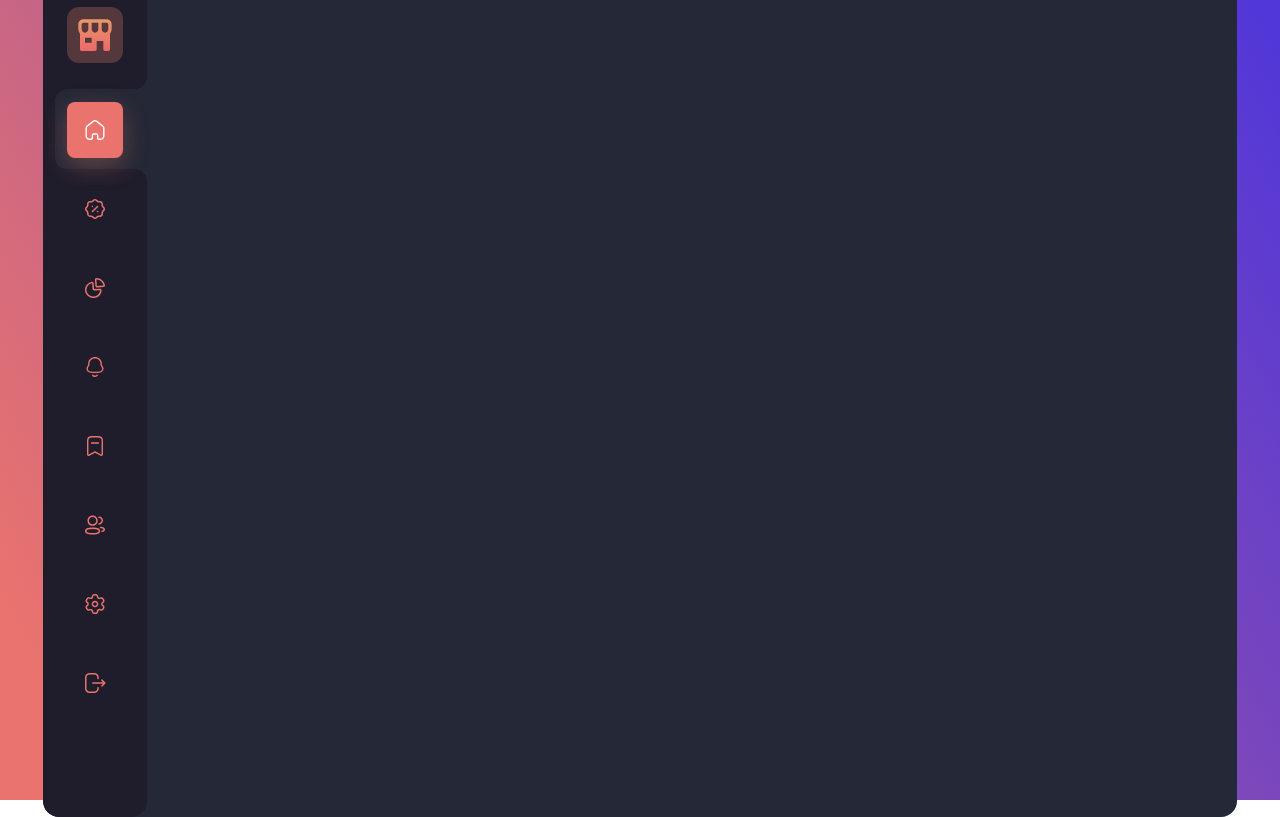
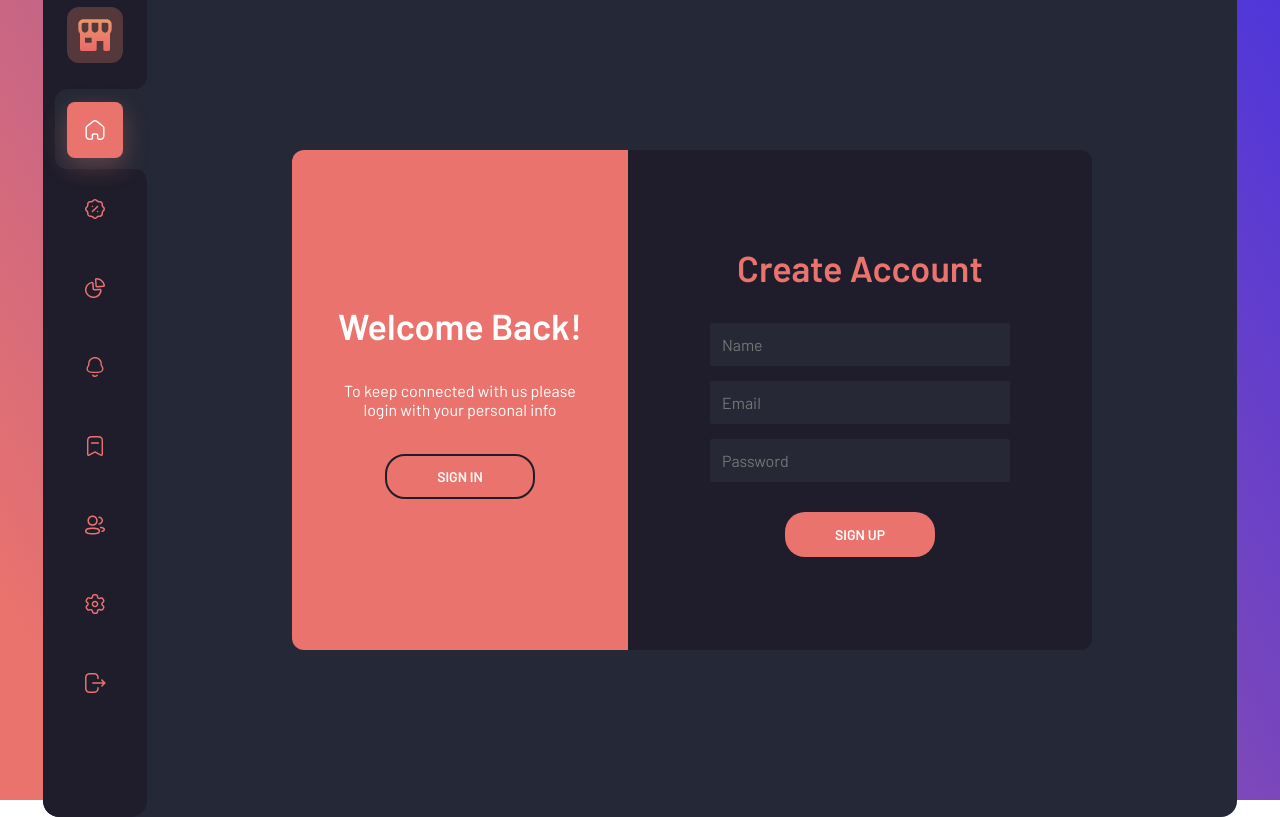
Before and after one commit to MVDNSX/small-project, a React (Create React App) app: page /account in a window 1280 px wide. Built offline with nearby package versions, Linux system fonts and the light colour scheme.

Commit message:
add account page with registration and login form and add animation with framer-motion

```diff
--- /dev/null
+++ b/src/Pages/Account/Account.css
@@ -0,0 +1,37 @@
+.account-page {
+	height: 100%;
+	display: flex;
+	justify-content: center;
+	align-items: center;
+}
+
+.main-form {
+	width: 800px;
+	height: 500px;
+	background-color: #1f1d2b;
+	border-radius: 12px;
+	display: flex;
+	overflow: hidden;
+}
+
+.form-reverse {
+	flex-direction: row-reverse;
+}
+
+.block-greeting {
+	height: 100%;
+	width: 42%;
+	background-color: #ea736d;
+	color: #fff;
+	padding: 30px;
+	z-index: 3;
+	overflow: hidden;
+}
+
+.block-forms {
+	height: 100%;
+	width: 58%;
+	background-color: #1f1d2b;
+	padding: 30px;
+	z-index: 2;
+}
--- a/src/Pages/Account/Account.jsx
+++ b/src/Pages/Account/Account.jsx
@@ -1,6 +1,40 @@
-const Account = () => {
+import { AnimatePresence, motion } from "framer-motion"
+import { useState } from 'react'
+import './Account.css'
+import Entry from '../../components/Forms/Entry'
+import Greeting from '../../components/Forms/Greeting'
+
+const Account = (props) => {
+	const [side, setSide] = useState(true);
+
+
+	const handlerSide = () => {setSide(!side)}
+
 	return (
-		<div className="">Account</div>
+		<div className="account-page">
+			<AnimatePresence>
+				<motion.div className={side ? 'main-form' : 'main-form form-reverse'}
+				initial={{height:0, opacity:0}}
+				animate={{height:500, opacity:1}}
+				transition={{duration: 0.4}}>
+
+					<motion.div
+					className="block-greeting"
+					layout
+					transition={{duration: 0.6}}>
+						<Greeting side={side} handlerSide={handlerSide}/>
+					</motion.div>
+
+					<motion.div
+					className="block-forms"
+					layout
+					transition={{duration: 0.6}}>
+						<Entry side={side}/>
+					</motion.div>
+
+				</motion.div>
+			</AnimatePresence>
+		</div>
 	)
 }
 
--- /dev/null
+++ b/src/components/Forms/Entry.css
@@ -0,0 +1,52 @@
+.login,
+.register {
+	height: 100%;
+	display: flex;
+	align-items: center;
+	justify-content: center;
+}
+
+.login-form,
+.register-form {
+	display: flex;
+	flex-direction: column;
+	align-items: center;
+}
+
+.login__title,
+.register__title {
+	font-weight: 600;
+	font-size: 36px;
+	line-height: 1.4;
+	color: #ea736d;
+	margin-bottom: 30px;
+}
+
+.login-form input,
+.register-form input {
+	width: 300px;
+	padding: 12px;
+	background-color: #262836;
+	border-radius: 2px;
+	margin-bottom: 15px;
+	caret-color: #ea736d;
+	font-size: 16px;
+	color: #fff;
+}
+.login__btn,
+.register__btn {
+	width: 150px;
+	margin: 15px auto 0;
+	text-transform: uppercase;
+	font-weight: 600;
+	font-size: 14px;
+	color: #fff;
+	background-color: #ea736d;
+	padding: 14px 20px;
+	border-radius: 20px;
+}
+
+.login__btn:hover,
+.register__btn:hover {
+	background-color: #ee8c87;
+}
--- /dev/null
+++ b/src/components/Forms/Entry.jsx
@@ -0,0 +1,46 @@
+import './Entry.css'
+import { AnimatePresence, motion } from "framer-motion"
+
+
+const Entry = (props) => {
+  const {side} = props
+  return (
+    <>
+      <AnimatePresence initial={false} mode='wait'>
+				{side
+        ? (<motion.div
+          initial={{opacity: 0}}
+          animate={{opacity: 1}}
+          exit={{opacity: 0}}
+          transition={{duration: 0.3}}
+          key="register"
+          className='register'>
+            <form action="" className='register-form'>
+              <div className="register__title">Create Account</div>
+              <input type="text" placeholder='Name'/>
+              <input type="email" placeholder='Email'/>
+              <input type="password" placeholder='Password'/>
+              <button className='register__btn'>Sign up</button>
+            </form>
+      </motion.div>)
+        : (<motion.div
+					initial={{opacity: 0}}
+					animate={{opacity: 1}}
+					exit={{ opacity: 0}}
+					transition={{duration: 0.3}}
+          key='login'
+					className='login'>
+						<form action="" className='login-form'>
+              <div className="login__title">Sign in Account</div>
+              <input type="email" placeholder='Email'/>
+              <input type="password" placeholder='Password'/>
+              <button className='login__btn'>Sign in</button>
+            </form>
+					</motion.div>
+        )}
+			</AnimatePresence>
+    </>
+  )
+}
+
+export default Entry
--- /dev/null
+++ b/src/components/Forms/Greeting.css
@@ -0,0 +1,41 @@
+.main-greeting {
+	height: 100%;
+	display: flex;
+	flex-direction: column;
+	justify-content: center;
+	align-items: center;
+}
+
+.greeting {
+	text-align: center;
+}
+
+.greeting__title {
+	font-weight: 600;
+	font-size: 36px;
+	line-height: 1.4;
+	color: #fff;
+	margin-bottom: 30px;
+}
+
+.greeting__suptitle {
+	text-align: center;
+	padding: 0 10px;
+}
+
+.greeting__btn {
+	margin-top: 35px;
+	width: 150px;
+	text-transform: uppercase;
+	font-weight: 600;
+	font-size: 14px;
+	color: #fff;
+	border: 2px solid #201d2b;
+	padding: 12px 20px;
+	border-radius: 20px;
+}
+
+.greeting__btn:hover {
+	background-color: #ee8c87;
+	border: 2px solid #201a1b;
+}
--- /dev/null
+++ b/src/components/Forms/Greeting.jsx
@@ -0,0 +1,50 @@
+import { motion, AnimatePresence } from "framer-motion"
+import './Greeting.css'
+
+
+const Greeting = (props) => {
+  const {side, handlerSide} = props
+  return (
+    <div className="main-greeting">
+      <AnimatePresence initial={false} mode='wait'>
+        {side
+        ? (<motion.div className='greeting'
+        initial={{x:-200, opacity: 0.3}}
+        animate={{x:0, opacity: 1}}
+        exit={{x:-200, opacity: 0.3}}
+        transition={{duration: 0.28}}
+        key='toLogin'>
+          <div className="greeting__title">Welcome Back!</div>
+          <div className="greeting__suptitle">To keep connected with us please login with your personal info</div>
+          <motion.button onClick={handlerSide}
+            className='greeting__btn'
+            initial={{opacity: 0}}
+            animate={{opacity: 1}}
+            exit={{opacity: 0}}
+            transition={{duration: 0.2}}
+            >Sign in
+          </motion.button>
+        </motion.div>)
+        : (<motion.div className='greeting'
+        initial={{x:200, opacity: 0.3}}
+        animate={{x:0, opacity: 1}}
+        exit={{x:200, opacity: 0.3}}
+        transition={{duration: 0.28}}
+        key='toRegister'>
+          <div className="greeting__title">Hello, Friend!</div>
+          <div className="greeting__suptitle">Enter your personal details and start journey with us</div>
+          <motion.button onClick={handlerSide}
+            className='greeting__btn'
+            initial={{opacity: 0}}
+            animate={{opacity: 1}}
+            exit={{opacity: 0}}
+            transition={{duration: 0.2}}
+            >Sign up
+          </motion.button>
+      </motion.div>)}
+      </AnimatePresence>
+    </div>
+  )
+}
+
+export default Greeting
```
